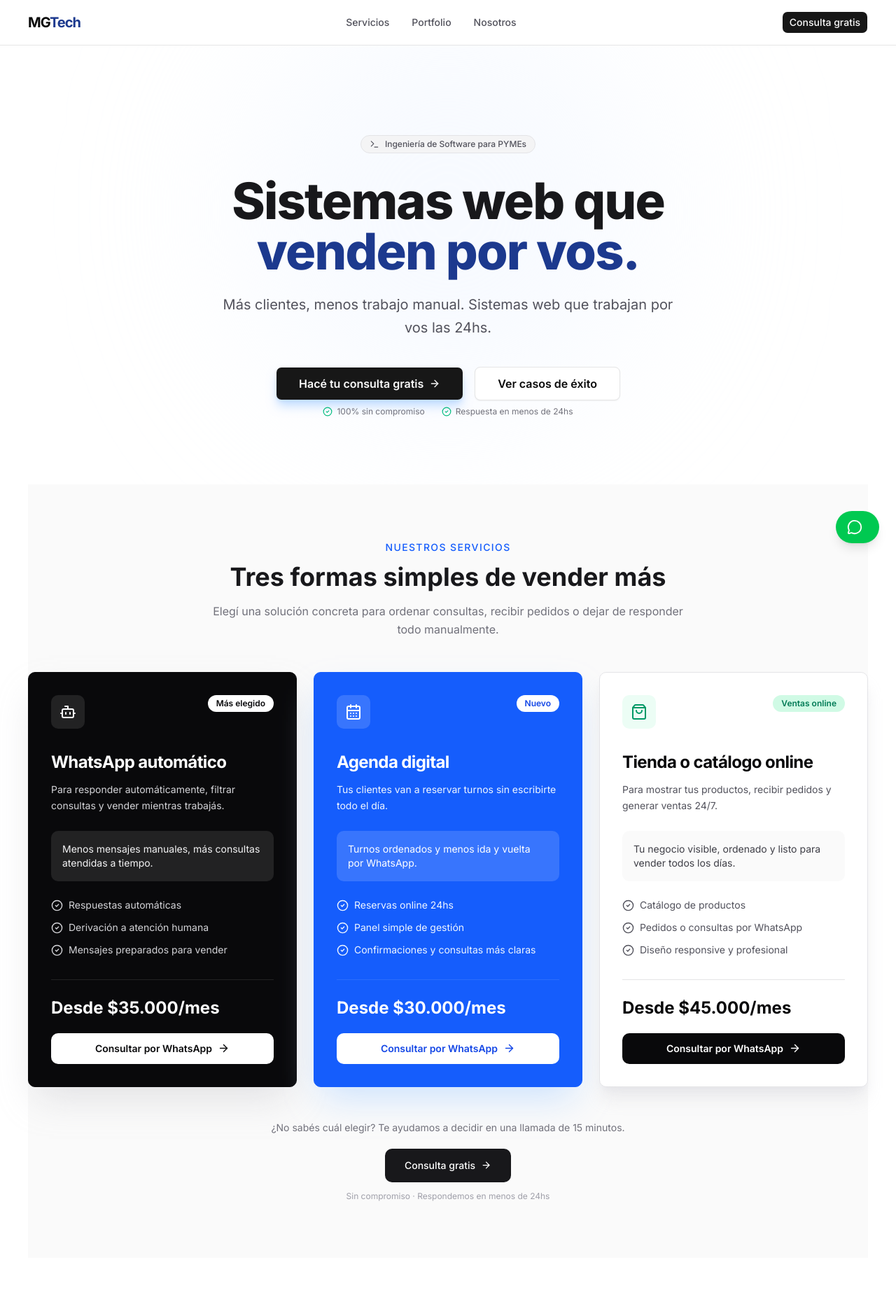
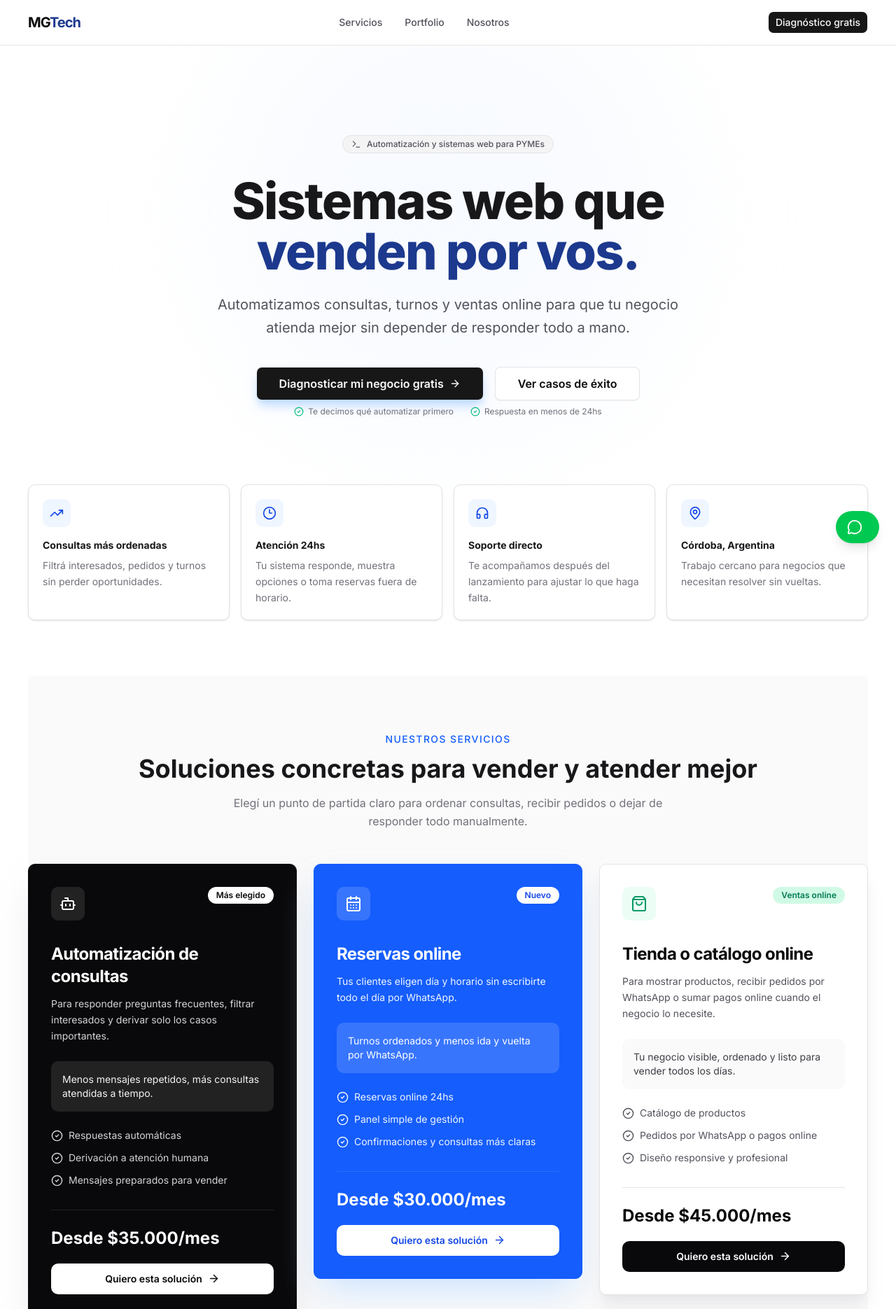
Before and after one commit to MarcosGP20/mg-tech-web, a Next.js app: page / in a window 1280 px wide. Shown: the top 1870 px of the page at 70% size. Built offline with nearby package versions, Linux system fonts and the light colour scheme.

Commit message:
Actualizacion copys y agrega nuevos componentes para mejorar la presentación de servicios y procesos de automatización.

```diff
--- a/app/layout.tsx
+++ b/app/layout.tsx
@@ -21,7 +21,7 @@ const geistMono = Geist_Mono({
 export const metadata: Metadata = {
   title: "MG Tech | Sistemas web y automatizaciones para pymes",
   description:
-    "Sistemas web, automatizaciones, ecommerce y soluciones digitales para negocios que quieren vender más.",
+    "Automatización de consultas, reservas online, ecommerce y sistemas web para negocios que quieren vender más con menos trabajo manual.",
 };
 
 export default function RootLayout({
--- a/app/page.tsx
+++ b/app/page.tsx
@@ -4,6 +4,8 @@ import ProjectCard from "@/components/ui/features/ProjectCard";
 import Services from "@/components/ui/features/Services";
 import BeforeAfter from "@/components/ui/features/BeforeAfter";
 import About from "@/components/ui/features/About";
+import Process from "@/components/ui/features/Process";
+import TrustSignals from "@/components/ui/features/TrustSignals";
 import Reveal from "@/components/ui/motion/Reveal";
 
 export default function Home() {
@@ -11,15 +13,18 @@ export default function Home() {
     <main>
       <Container>
         <Hero />
+        <TrustSignals />
         <Services />
         <BeforeAfter />
+        <Process />
         <section id="portfolio" className="py-20">
           <Reveal className="flex flex-col mb-12">
             <h2 className="text-3xl font-bold text-zinc-900">
-              Clientes satisfechos
+              Proyectos reales en producción
             </h2>
             <p className="text-zinc-500 mt-2">
-              Proyectos entregados y funcionando en producción.
+              Casos implementados para negocios que necesitaban vender,
+              atender o presentarse mejor.
             </p>
           </Reveal>
 
@@ -27,7 +32,7 @@ export default function Home() {
             <Reveal delay={80} hover="lift">
               <ProjectCard
                 title="Ecommerce WaveArg"
-                description="Tienda online completa con catálogo de productos, carrito de compras y pasarela de pagos."
+                description="Tienda online con catálogo, carrito y pagos integrados para ordenar la venta digital."
                 tags={["Tienda online", "Pagos integrados", "Atiende 24hs"]}
                 imageUrl="/wavearg.png"
                 projectUrl="https://wavearg-front.vercel.app/"
@@ -36,7 +41,7 @@ export default function Home() {
             <Reveal delay={180} hover="lift">
               <ProjectCard
                 title="Página web Invicto 3D"
-                description="Página web profesional para estudio de impresión 3D, con presentación de servicios y llamadas a la acción."
+                description="Sitio profesional para presentar servicios de impresión 3D y generar consultas comerciales."
                 tags={["Página web", "Diseño profesional", "Genera consultas"]}
                 imageUrl="/invicto.png"
                 projectUrl="https://invicto-3d.vercel.app/"
--- a/components/ui/features/Hero.tsx
+++ b/components/ui/features/Hero.tsx
@@ -4,7 +4,9 @@ import { getWhatsAppUrl } from "@/lib/whatsapp";
 import { ArrowRight, CheckCircle2, Terminal } from "lucide-react";
 
 export default function Hero() {
-  const whatsappUrl = getWhatsAppUrl();
+  const whatsappUrl = getWhatsAppUrl(
+    "Hola, quiero un diagnóstico gratis para saber qué parte de mi negocio conviene automatizar."
+  );
 
   return (
     <section className="relative pt-20 pb-16 md:pt-32 md:pb-24 overflow-hidden">
@@ -16,7 +18,7 @@ export default function Hero() {
         <MotionItem>
           <div className="inline-flex items-center gap-2 px-3 py-1 rounded-full bg-zinc-100 border border-zinc-200 text-zinc-600 text-xs font-medium mb-8">
             <Terminal size={14} />
-            <span>Ingeniería de Software para PYMEs</span>
+            <span>Automatización y sistemas web para PYMEs</span>
           </div>
         </MotionItem>
 
@@ -29,8 +31,8 @@ export default function Hero() {
 
         <MotionItem>
           <p className="text-lg md:text-xl text-zinc-600 max-w-2xl mb-10 leading-relaxed">
-            Más clientes, menos trabajo manual. Sistemas web que trabajan por
-            vos las 24hs.
+            Automatizamos consultas, turnos y ventas online para que tu negocio
+            atienda mejor sin depender de responder todo a mano.
           </p>
         </MotionItem>
 
@@ -41,7 +43,7 @@ export default function Hero() {
             asChild
           >
             <a href={whatsappUrl} target="_blank" rel="noopener noreferrer">
-              Hacé tu consulta gratis <ArrowRight size={18} />
+              Diagnosticar mi negocio gratis <ArrowRight size={18} />
             </a>
           </Button>
           <Button
@@ -57,7 +59,7 @@ export default function Hero() {
         <MotionItem className="flex flex-wrap justify-center gap-x-6 gap-y-2 mt-2">
           <p className="text-xs text-zinc-500 flex items-center gap-1.5">
             <CheckCircle2 size={14} className="text-emerald-500" />
-            100% sin compromiso
+            Te decimos qué automatizar primero
           </p>
           <p className="text-xs text-zinc-500 flex items-center gap-1.5">
             <CheckCircle2 size={14} className="text-emerald-500" />
--- /dev/null
+++ b/components/ui/features/Process.tsx
@@ -0,0 +1,86 @@
+import Reveal from "@/components/ui/motion/Reveal";
+import { ArrowRight } from "lucide-react";
+import { getWhatsAppUrl } from "@/lib/whatsapp";
+
+const steps = [
+  {
+    number: "01",
+    title: "Entendemos tu negocio",
+    text: "Revisamos cómo llegan hoy tus consultas, turnos o pedidos.",
+  },
+  {
+    number: "02",
+    title: "Priorizamos impacto",
+    text: "Te decimos qué conviene automatizar primero y qué puede esperar.",
+  },
+  {
+    number: "03",
+    title: "Implementamos y ajustamos",
+    text: "Dejamos la solución funcionando y acompañamos los primeros cambios.",
+  },
+];
+
+export default function Process() {
+  const whatsappUrl = getWhatsAppUrl(
+    "Hola, quiero un diagnóstico gratis para saber qué parte de mi negocio conviene automatizar."
+  );
+
+  return (
+    <section className="py-20">
+      <div className="grid grid-cols-1 lg:grid-cols-[0.85fr_1.15fr] gap-10 items-start">
+        <Reveal>
+          <p className="text-blue-600 text-sm font-medium uppercase tracking-widest mb-3">
+            Cómo trabajamos
+          </p>
+          <h2 className="text-3xl md:text-4xl font-bold text-zinc-900">
+            Primero diagnosticamos. Después construimos.
+          </h2>
+          <p className="text-zinc-500 mt-4 text-sm md:text-base leading-relaxed">
+            No arrancamos vendiendo una herramienta cerrada. Buscamos la mejora
+            más concreta para que el sistema tenga sentido en tu operación.
+          </p>
+        </Reveal>
+
+        <Reveal delay={120}>
+          <div className="rounded-lg border border-zinc-200 bg-zinc-50 p-5 md:p-6">
+            <div className="grid grid-cols-1 md:grid-cols-3 gap-4">
+              {steps.map((step) => (
+                <div key={step.number} className="rounded-lg bg-white p-5">
+                  <p className="text-xs font-bold text-blue-700">
+                    {step.number}
+                  </p>
+                  <h3 className="mt-3 text-base font-bold text-zinc-900">
+                    {step.title}
+                  </h3>
+                  <p className="mt-2 text-sm leading-relaxed text-zinc-500">
+                    {step.text}
+                  </p>
+                </div>
+              ))}
+            </div>
+
+            <div className="mt-5 flex flex-col items-start justify-between gap-4 rounded-lg bg-zinc-950 p-5 text-white sm:flex-row sm:items-center">
+              <div>
+                <h3 className="font-bold">
+                  ¿Querés saber qué automatizar primero?
+                </h3>
+                <p className="mt-1 text-sm text-zinc-300">
+                  Te damos una recomendación concreta según tu negocio actual.
+                </p>
+              </div>
+              <a
+                href={whatsappUrl}
+                target="_blank"
+                rel="noopener noreferrer"
+                className="inline-flex shrink-0 items-center justify-center gap-2 rounded-lg bg-white px-5 py-3 text-sm font-semibold text-zinc-950 transition-colors hover:bg-zinc-100"
+              >
+                Pedir diagnóstico
+                <ArrowRight size={16} />
+              </a>
+            </div>
+          </div>
+        </Reveal>
+      </div>
+    </section>
+  );
+}
--- a/components/ui/features/Services.tsx
+++ b/components/ui/features/Services.tsx
@@ -10,15 +10,15 @@ import {
 
 const services = [
   {
-    title: "WhatsApp automático",
+    title: "Automatización de consultas",
     subtitle:
-      "Para responder automáticamente, filtrar consultas y vender mientras trabajás.",
+      "Para responder preguntas frecuentes, filtrar interesados y derivar solo los casos importantes.",
     icon: Bot,
     price: "Desde $35.000/mes",
     badge: "Más elegido",
     tone: "dark",
     message: "Hola, me interesa automatizar mi negocio por WhatsApp.",
-    outcome: "Menos mensajes manuales, más consultas atendidas a tiempo.",
+    outcome: "Menos mensajes repetidos, más consultas atendidas a tiempo.",
     features: [
       "Respuestas automáticas",
       "Derivación a atención humana",
@@ -26,8 +26,9 @@ const services = [
     ],
   },
   {
-    title: "Agenda digital",
-    subtitle: "Tus clientes van a reservar turnos sin escribirte todo el día.",
+    title: "Reservas online",
+    subtitle:
+      "Tus clientes eligen día y horario sin escribirte todo el día por WhatsApp.",
     icon: CalendarDays,
     price: "Desde $30.000/mes",
     badge: "Nuevo",
@@ -43,7 +44,7 @@ const services = [
   {
     title: "Tienda o catálogo online",
     subtitle:
-      "Para mostrar tus productos, recibir pedidos y generar ventas 24/7.",
+      "Para mostrar productos, recibir pedidos por WhatsApp o sumar pagos online cuando el negocio lo necesite.",
     icon: ShoppingBag,
     price: "Desde $45.000/mes",
     badge: "Ventas online",
@@ -52,7 +53,7 @@ const services = [
     outcome: "Tu negocio visible, ordenado y listo para vender todos los días.",
     features: [
       "Catálogo de productos",
-      "Pedidos o consultas por WhatsApp",
+      "Pedidos por WhatsApp o pagos online",
       "Diseño responsive y profesional",
     ],
   },
@@ -99,11 +100,11 @@ export default function Services() {
           Nuestros servicios
         </p>
         <h2 className="text-3xl md:text-4xl font-bold text-zinc-900">
-          Tres formas simples de vender más
+          Soluciones concretas para vender y atender mejor
         </h2>
         <p className="text-zinc-500 mt-4 max-w-2xl text-sm md:text-base leading-relaxed">
-          Elegí una solución concreta para ordenar consultas, recibir pedidos o
-          dejar de responder todo manualmente.
+          Elegí un punto de partida claro para ordenar consultas, recibir
+          pedidos o dejar de responder todo manualmente.
         </p>
       </Reveal>
 
@@ -165,7 +166,7 @@ export default function Services() {
                     rel="noopener noreferrer"
                     className={`mt-5 inline-flex w-full items-center justify-center gap-2 rounded-lg px-5 py-3 text-sm font-semibold transition-colors ${s.button}`}
                   >
-                    Consultar por WhatsApp
+                    Quiero esta solución
                     <ArrowRight size={17} />
                   </a>
                 </div>
@@ -177,8 +178,8 @@ export default function Services() {
 
       <Reveal className="flex flex-col items-center mt-12 text-center">
         <p className="text-zinc-500 text-sm mb-5">
-          ¿No sabés cuál elegir? Te ayudamos a decidir en una llamada de 15
-          minutos.
+          ¿No sabés cuál elegir? Revisamos tu caso y te recomendamos por dónde
+          empezar.
         </p>
         <a
           href={getWhatsAppUrl()}
@@ -186,7 +187,7 @@ export default function Services() {
           rel="noopener noreferrer"
           className="inline-flex items-center gap-2 bg-zinc-900 text-white px-7 py-3.5 rounded-lg text-sm font-medium hover:bg-zinc-800 transition-all hover:-translate-y-0.5"
         >
-          Consulta gratis
+          Diagnosticar mi negocio gratis
           <ArrowRight size={15} />
         </a>
         <p className="text-zinc-400 text-xs mt-3">
--- /dev/null
+++ b/components/ui/features/TrustSignals.tsx
@@ -0,0 +1,56 @@
+import Reveal from "@/components/ui/motion/Reveal";
+import { Clock3, Headphones, MapPin, TrendingUp } from "lucide-react";
+
+const signals = [
+  {
+    icon: TrendingUp,
+    title: "Consultas más ordenadas",
+    text: "Filtrá interesados, pedidos y turnos sin perder oportunidades.",
+  },
+  {
+    icon: Clock3,
+    title: "Atención 24hs",
+    text: "Tu sistema responde, muestra opciones o toma reservas fuera de horario.",
+  },
+  {
+    icon: Headphones,
+    title: "Soporte directo",
+    text: "Te acompañamos después del lanzamiento para ajustar lo que haga falta.",
+  },
+  {
+    icon: MapPin,
+    title: "Córdoba, Argentina",
+    text: "Trabajo cercano para negocios que necesitan resolver sin vueltas.",
+  },
+];
+
+export default function TrustSignals() {
+  return (
+    <section className="pb-20">
+      <Reveal>
+        <div className="grid grid-cols-1 sm:grid-cols-2 lg:grid-cols-4 gap-4">
+          {signals.map((signal) => {
+            const Icon = signal.icon;
+
+            return (
+              <div
+                key={signal.title}
+                className="rounded-lg border border-zinc-200 bg-white p-5 shadow-sm"
+              >
+                <div className="mb-4 flex h-10 w-10 items-center justify-center rounded-lg bg-blue-50 text-blue-700">
+                  <Icon size={20} />
+                </div>
+                <h3 className="text-sm font-bold text-zinc-900">
+                  {signal.title}
+                </h3>
+                <p className="mt-2 text-sm leading-relaxed text-zinc-500">
+                  {signal.text}
+                </p>
+              </div>
+            );
+          })}
+        </div>
+      </Reveal>
+    </section>
+  );
+}
--- a/components/ui/shared/Footer.tsx
+++ b/components/ui/shared/Footer.tsx
@@ -15,8 +15,8 @@ export default function Footer() {
               MG<span className="text-blue-500">Tech</span>
             </h3>
             <p className="text-sm leading-relaxed max-w-xs">
-              Potenciamos negocios locales con tecnología de alto nivel.
-              Sistemas que trabajan para vos.
+              Automatizamos consultas, turnos y ventas para que tu negocio
+              trabaje mejor sin sumar tareas manuales.
             </p>
           </div>
 
@@ -59,7 +59,7 @@ export default function Footer() {
               className="inline-flex items-center gap-2 rounded-full bg-zinc-900 px-4 py-2 text-sm text-zinc-200 hover:text-blue-400 transition-colors"
             >
               <MessageCircle size={18} />
-              WhatsApp
+              Diagnóstico gratis
             </a>
             <p className="text-xs">Ubicados en Córdoba, Argentina</p>
           </div>
--- a/components/ui/shared/Navbar.tsx
+++ b/components/ui/shared/Navbar.tsx
@@ -38,7 +38,7 @@ export default function Navbar() {
           <div className="flex items-center gap-4">
             <Button variant="default" size="sm" className="hidden sm:flex" asChild>
               <a href={whatsappUrl} target="_blank" rel="noopener noreferrer">
-                Consulta gratis
+                Diagnóstico gratis
               </a>
             </Button>
           </div>
--- a/components/ui/shared/WhatsAppButton.tsx
+++ b/components/ui/shared/WhatsAppButton.tsx
@@ -23,7 +23,7 @@ export default function WhatsAppButton() {
     >
       <MessageCircle size={22} className="shrink-0" />
       <span className="text-sm font-semibold max-w-0 overflow-hidden group-hover:max-w-xs transition-all duration-300 whitespace-nowrap">
-        ¡Hablemos!
+        Diagnóstico gratis
       </span>
     </motion.a>
   );
--- a/lib/whatsapp.ts
+++ b/lib/whatsapp.ts
@@ -1,6 +1,6 @@
 const WHATSAPP_NUMBER = "5493517692071";
 const DEFAULT_MESSAGE =
-  "Hola, me interesa saber más sobre los servicios de MG Tech.";
+  "Hola Marcos! Vi su página y me interesa digitalizar mi negocio. 💻 ¿ Me podrías dar más info sobre cómo trabajan y los tiempos de desarrollo?";
 
 export function getWhatsAppUrl(message = DEFAULT_MESSAGE) {
   return `https://wa.me/${WHATSAPP_NUMBER}?text=${encodeURIComponent(message)}`;
```
